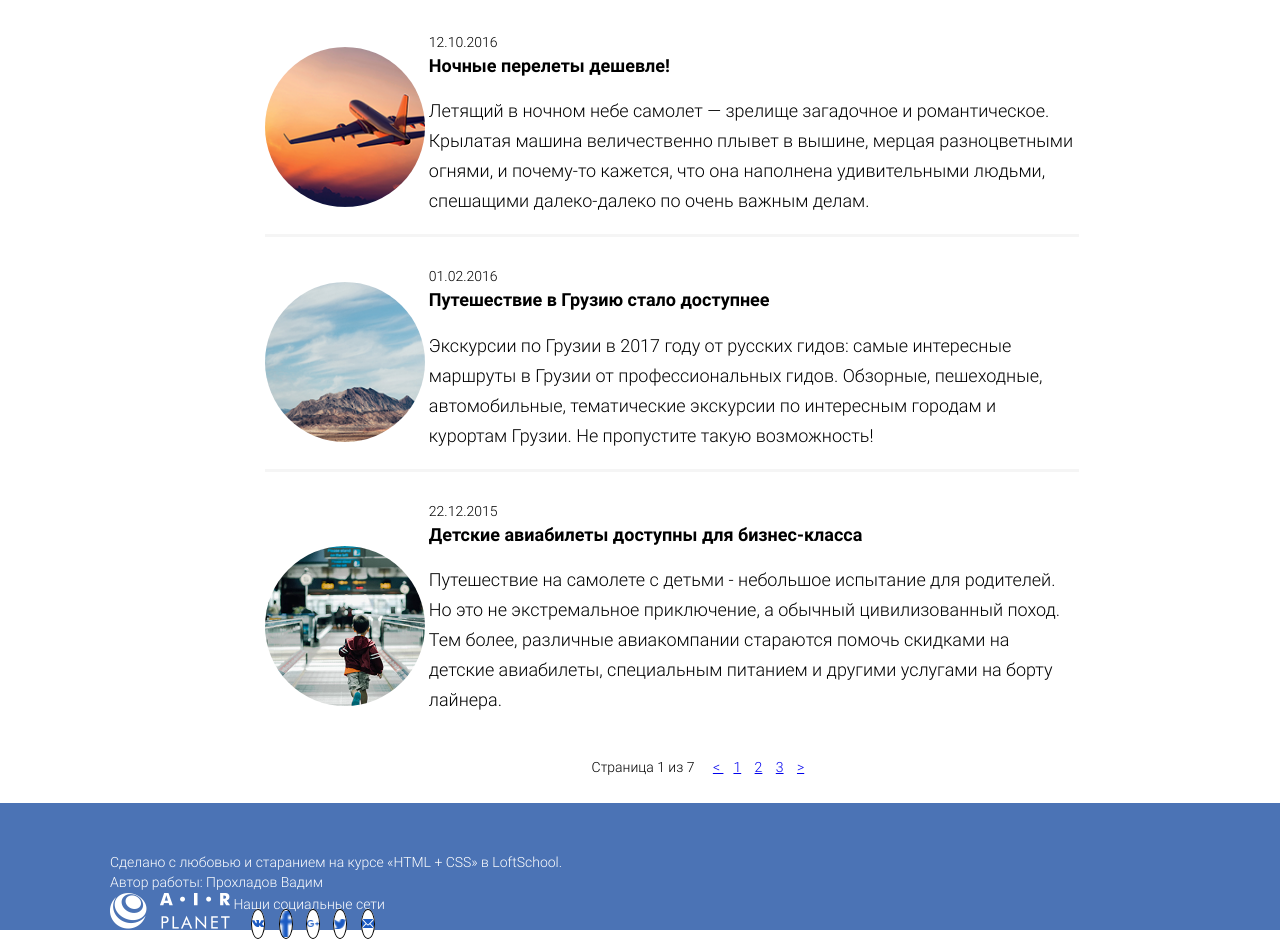
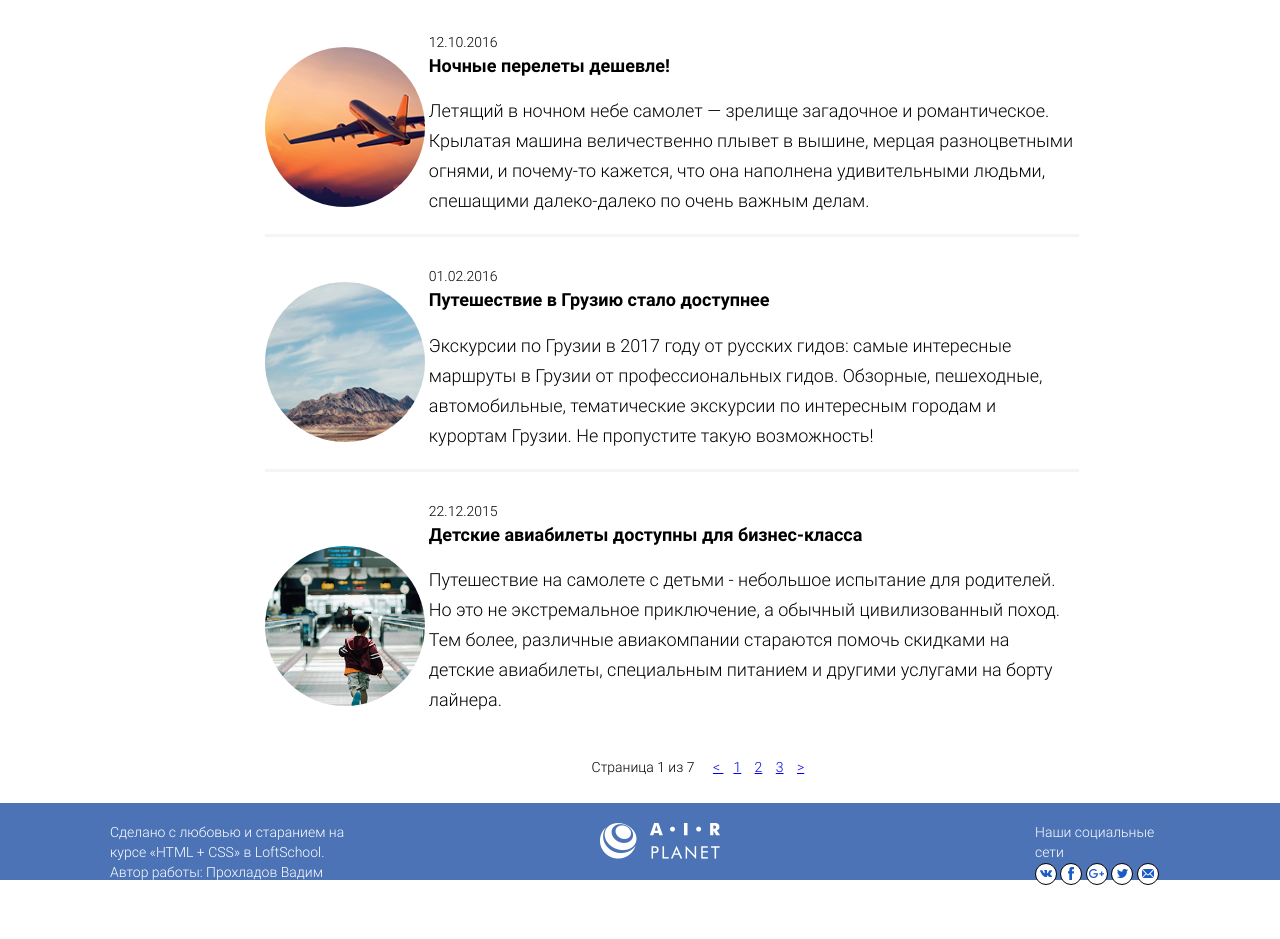
Before and after one commit to Erzbeth/airplanes, a plain HTML site: page index.html in a window 1280 px wide. Shown: the part 1031-1970 px from the top of the page. After the commit the page ends 1922 px from the top, so only its background shows below. Drawn offline with Linux system fonts and the light colour scheme.

Commit message:
изменила футер

```diff
--- a/css/main.css
+++ b/css/main.css
@@ -351,11 +351,9 @@ footer{
 
 .footer__author{
   position: relative;
-  margin-top: 50px;
-
-/*width: 30%;
-display: inline-block;*/
-text-align: left;
+  width: 236px;
+  text-align: left;
+  top: 20px;
 }
 .author__comments{
   display: block;
@@ -363,42 +361,35 @@ text-align: left;
 }
 
 .footer__logo{
-
-  display: inline-block;
-  margin: 0 auto;
+ position: absolute;
+ top: 20px;
+ left: 490px;
 }
 
 
 .footer__socials{
-  display: inline-block;
-  text-align: right;
+  position: absolute;
+  top: 20px;
+  left: 925px;
 
 }
 .socials__item{
   display: inline-block;
-
-
-
 }
 
 .socials__item a {
+  display: block;
   text-align: center;
   width: 20px;
   height: 20px;
   background-color: #fff;
+  background-size: auto;
   border: 1px solid black;
   border-radius: 50%;
-  margin: 0 10px 10px 0;
-  padding: 6px;
 }
 
 .socials__link{
-
-
-
   background: center center / contain no-repeat;
-
-
 }
 
 /*.socials__link{
@@ -406,7 +397,6 @@ text-align: left;
   font-weight: bold;
   letter-spacing: 2.4px;
   text-decoration: none;
-  color: #4b73b5;
 
 }*/
 
```
